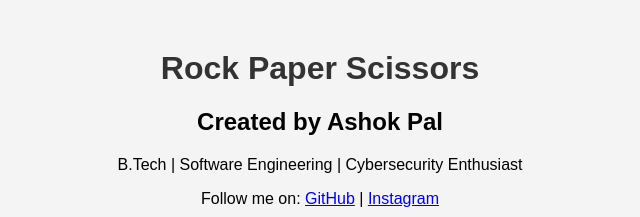
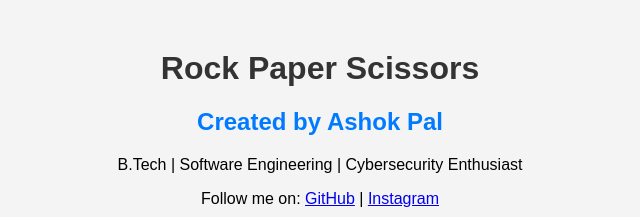
Before and after one commit to Ashokkpal/stone-paper-scissors, a plain HTML site: page index.html in a window 1280 px wide. Shown: the top 217 px of the page, without its empty margins (320-960 px from the left). Drawn offline with Linux system fonts and the light colour scheme.

Commit message:
Update styles.css

```diff
--- a/styles.css
+++ b/styles.css
@@ -10,6 +10,10 @@ body {
 
 h1 {
     color: #333;
+}
+
+h2 {
+    color: #007bff;
 }
 
 .choices {
```
